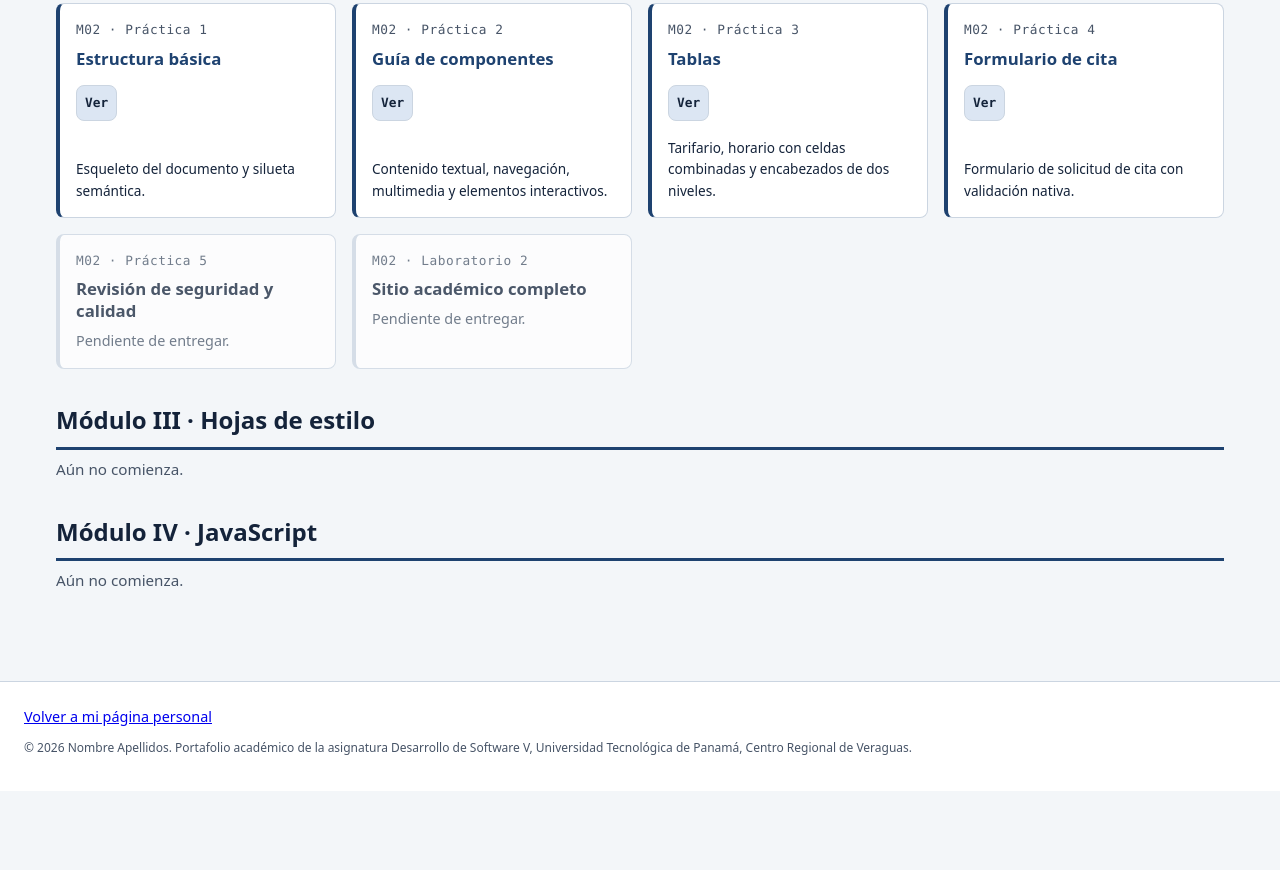
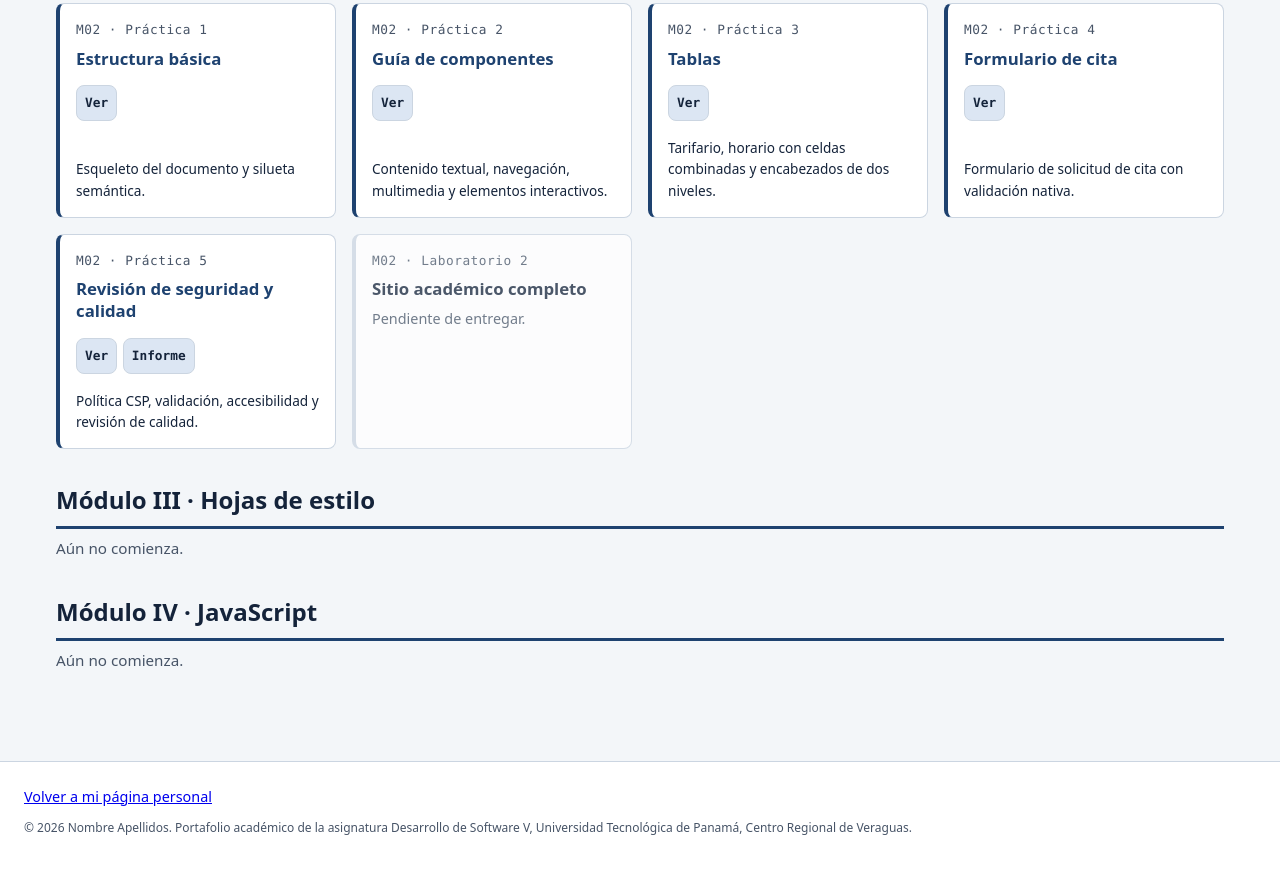
Before and after one commit to FernandoBethancourt/2026ii-dsv-portafolio-4gs122-05-bethancourt-fernando, a plain HTML site: page docs/modulos/index.html in a window 1280 px wide. Shown: the part 742-1612 px from the top of the page. Before the commit the page ends 1533 px from the top, so only its background shows below. Drawn offline with Linux system fonts and the light colour scheme.

Commit message:
Práctica 5: política de seguridad e informe de revisión

```diff
--- a/docs/modulos/index.html
+++ b/docs/modulos/index.html
@@ -113,13 +113,17 @@
     <p class="repo">Formulario de solicitud de cita con validación nativa.</p>
   </article>
 </li>
-        <li>
-          <article class="pendiente">
-            <p class="codigo">M02 · Práctica 5</p>
-            <h3>Revisión de seguridad y calidad</h3>
-            <p class="aviso">Pendiente de entregar.</p>
-          </article>
-        </li>
+       <li>
+  <article>
+    <p class="codigo">M02 &middot; Práctica 5</p>
+    <h3><a href="m02-html/p05-revision/">Revisión de seguridad y calidad</a></h3>
+    <ul class="entregas">
+      <li><a href="m02-html/p05-revision/">Ver</a></li>
+      <li><a href="m02-html/p05-revision/revision.html">Informe</a></li>
+    </ul>
+    <p class="repo">Política CSP, validación, accesibilidad y revisión de calidad.</p>
+  </article>
+</li>
         <li>
           <article class="pendiente">
             <p class="codigo">M02 · Laboratorio 2</p>
```
